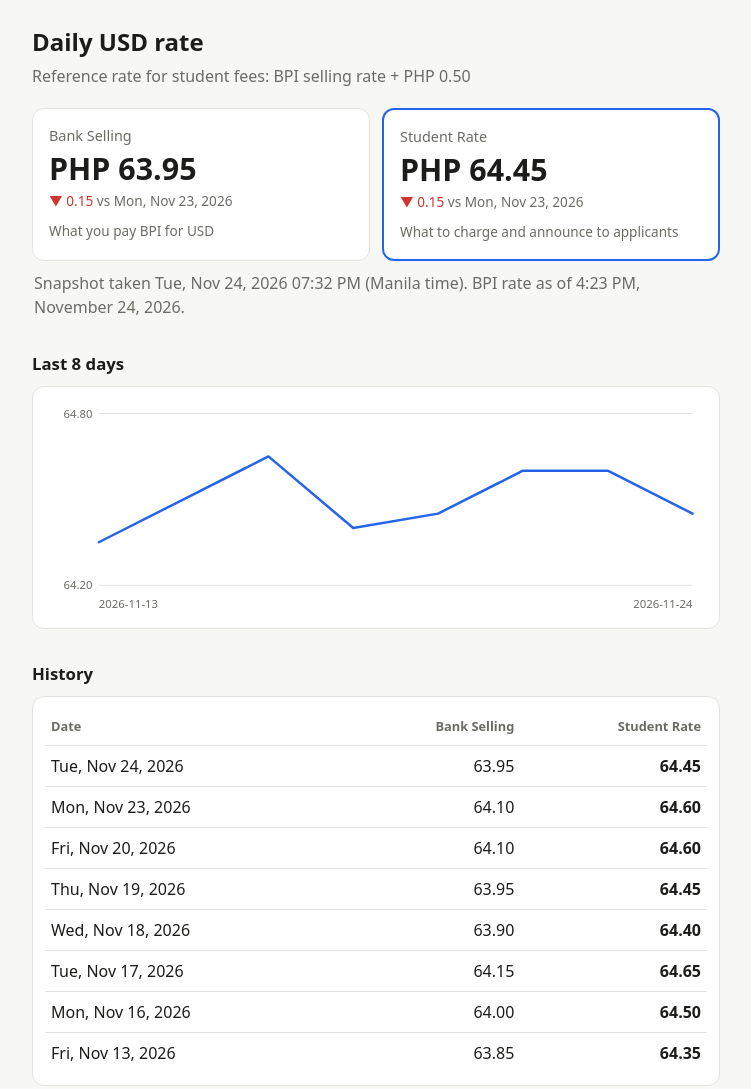
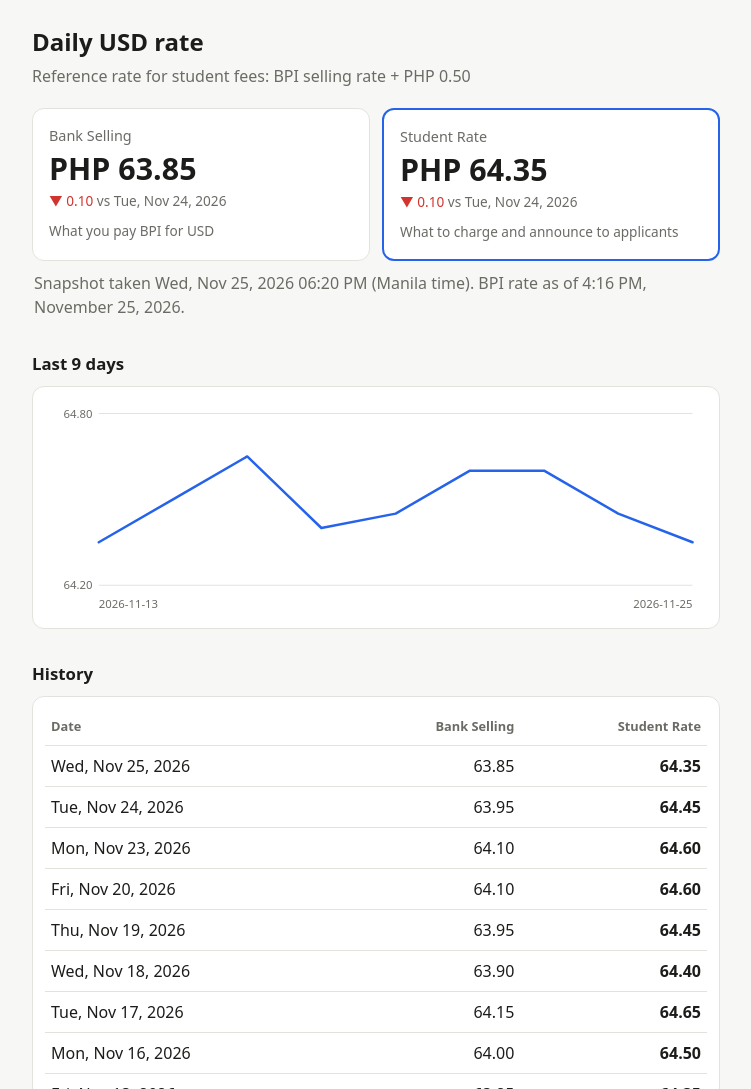
Before and after one commit to bernsediphi/BPI-Daily-Dollar-Rate, a plain HTML site: page docs/index.html in a window 1280 px wide. Shown: the top 1089 px of the page, without its empty margins (264-1015 px from the left). Drawn offline with Linux system fonts and the light colour scheme.

Commit message:
Update BPI USD rate

```diff
--- a/docs/index.html
+++ b/docs/index.html
@@ -50,33 +50,33 @@ a{color:var(--accent)}
 <div class="tiles">
 <div class="tile">
 <div class="label">Bank Selling</div>
-<div class="value">PHP 63.95</div>
-<div class="chg"><span class="down">&#9660; 0.15</span> <span class="muted">vs Mon, Nov 23, 2026</span></div>
+<div class="value">PHP 63.85</div>
+<div class="chg"><span class="down">&#9660; 0.10</span> <span class="muted">vs Tue, Nov 24, 2026</span></div>
 <div class="hint">What you pay BPI for USD</div>
 </div>
 
 <div class="tile main">
 <div class="label">Student Rate</div>
-<div class="value">PHP 64.45</div>
-<div class="chg"><span class="down">&#9660; 0.15</span> <span class="muted">vs Mon, Nov 23, 2026</span></div>
+<div class="value">PHP 64.35</div>
+<div class="chg"><span class="down">&#9660; 0.10</span> <span class="muted">vs Tue, Nov 24, 2026</span></div>
 <div class="hint">What to charge and announce to applicants</div>
 </div>
 </div>
 
 <p class="muted" style="margin:10px 2px 0">
-Snapshot taken Tue, Nov 24, 2026 07:32 PM (Manila time). BPI rate as of 4:23 PM, November 24, 2026.
+Snapshot taken Wed, Nov 25, 2026 06:20 PM (Manila time). BPI rate as of 4:16 PM, November 25, 2026.
 </p>
 
-<h2>Last 8 days</h2>
+<h2>Last 9 days</h2>
 <div class="card"><svg viewBox="0 0 640 210" role="img"
-aria-label="Line chart of the student rate, last 8 days">
+aria-label="Line chart of the student rate, last 9 days">
 <line class="grid" x1="52" y1="14.0" x2="626" y2="14.0"/>
 <line class="grid" x1="52" y1="180.0" x2="626" y2="180.0"/>
 <text class="axis" x="46" y="18.0" text-anchor="end">64.80</text>
 <text class="axis" x="46" y="184.0" text-anchor="end">64.20</text>
 <text class="axis" x="52" y="202" text-anchor="start">2026-11-13</text>
-<text class="axis" x="626" y="202" text-anchor="end">2026-11-24</text>
-<polyline class="line" points="52.0,138.5 134.0,97.0 216.0,55.5 298.0,124.7 380.0,110.8 462.0,69.3 544.0,69.3 626.0,110.8"/>
+<text class="axis" x="626" y="202" text-anchor="end">2026-11-25</text>
+<polyline class="line" points="52.0,138.5 123.8,97.0 195.5,55.5 267.2,124.7 339.0,110.8 410.8,69.3 482.5,69.3 554.2,110.8 626.0,138.5"/>
 </svg></div>
 
 <h2>History</h2>
@@ -86,6 +86,7 @@ aria-label="Line chart of the student rate, last 8 days">
 <tr><th>Date</th><th>Bank Selling</th><th>Student Rate</th></tr>
 </thead>
 <tbody>
+<tr><td>Wed, Nov 25, 2026</td><td>63.85</td><td class="rate">64.35</td></tr>
 <tr><td>Tue, Nov 24, 2026</td><td>63.95</td><td class="rate">64.45</td></tr>
 <tr><td>Mon, Nov 23, 2026</td><td>64.10</td><td class="rate">64.60</td></tr>
 <tr><td>Fri, Nov 20, 2026</td><td>64.10</td><td class="rate">64.60</td></tr>
```
Also changed, not shown: docs/rates.json (+9 -0 lines), docs/bpi_update_status.txt.
